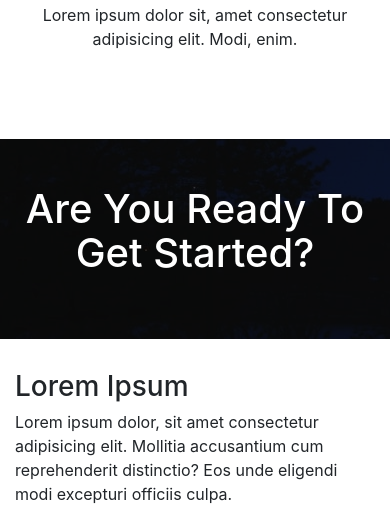
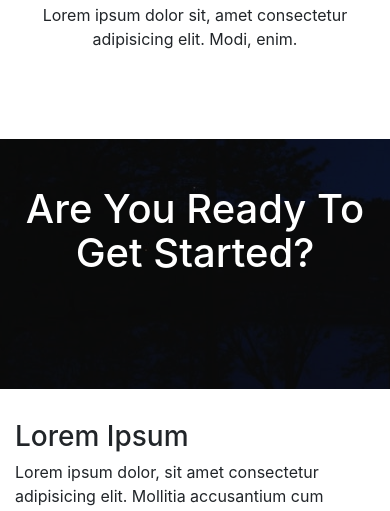
Before and after one commit to B-Rich23/glozzom-multi-page-theme, a website: page index.html in a window 390 px wide. Shown: the part 976-1487 px from the top of the page. Drawn offline with Linux system fonts and the light colour scheme; some packages are replaced by stand-ins of ours; a script that the page names is missing.

Commit message:
added mobile media queries

```diff
--- a/index.html
+++ b/index.html
@@ -119,7 +119,7 @@
 
     <!-- Home Heading Section -->
     <section id="home-heading" class="p-5">
-        <div class="dark-overlay mb-3">
+        <div class="dark-overlay">
             <div class="row">
                 <div class="col">
                     <div class="container ready pt-5">
--- a/src/scss/style.scss
+++ b/src/scss/style.scss
@@ -192,6 +192,7 @@ body {
     }
 
     #home-heading {
+        min-height: 250px;
         .dark-overlay {
             margin-bottom: 2em !important;
             .ready {
```
Also changed, not shown: src/css/style.css.
